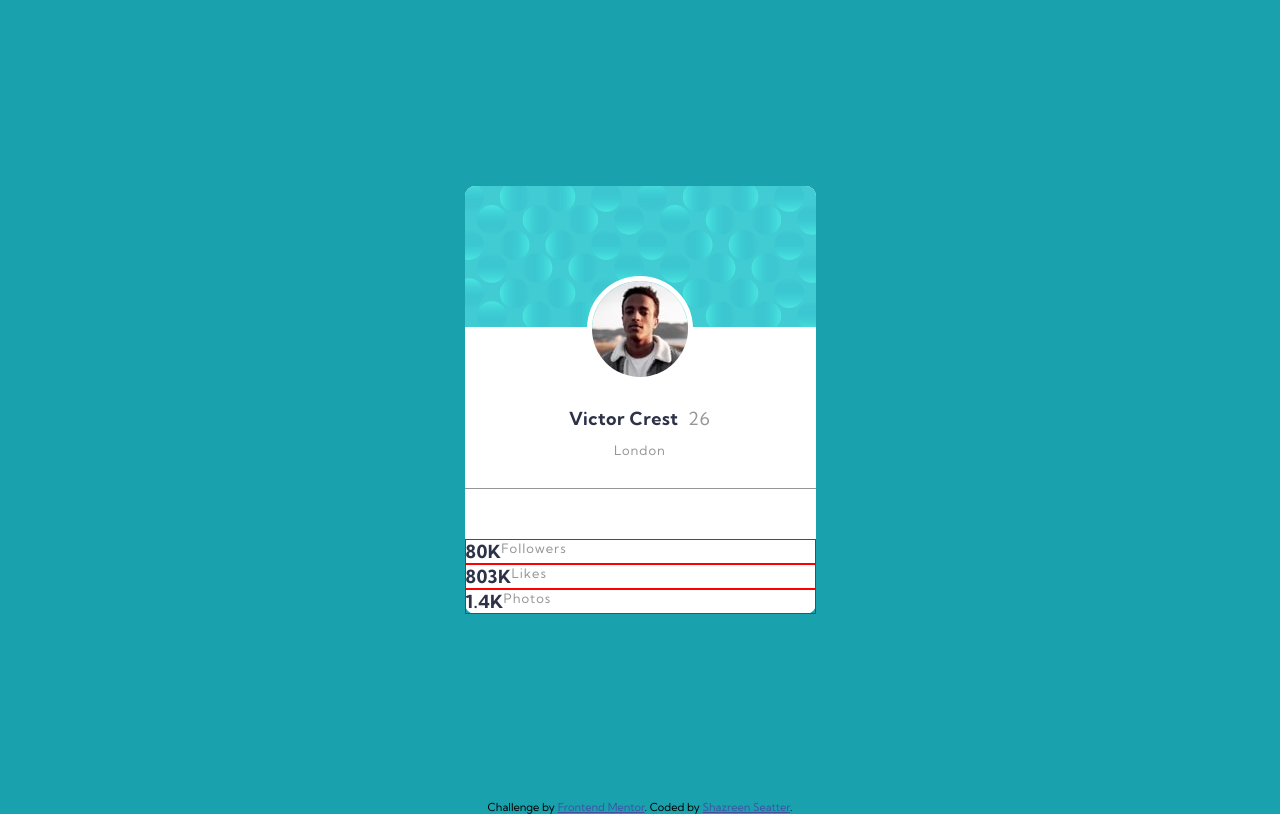
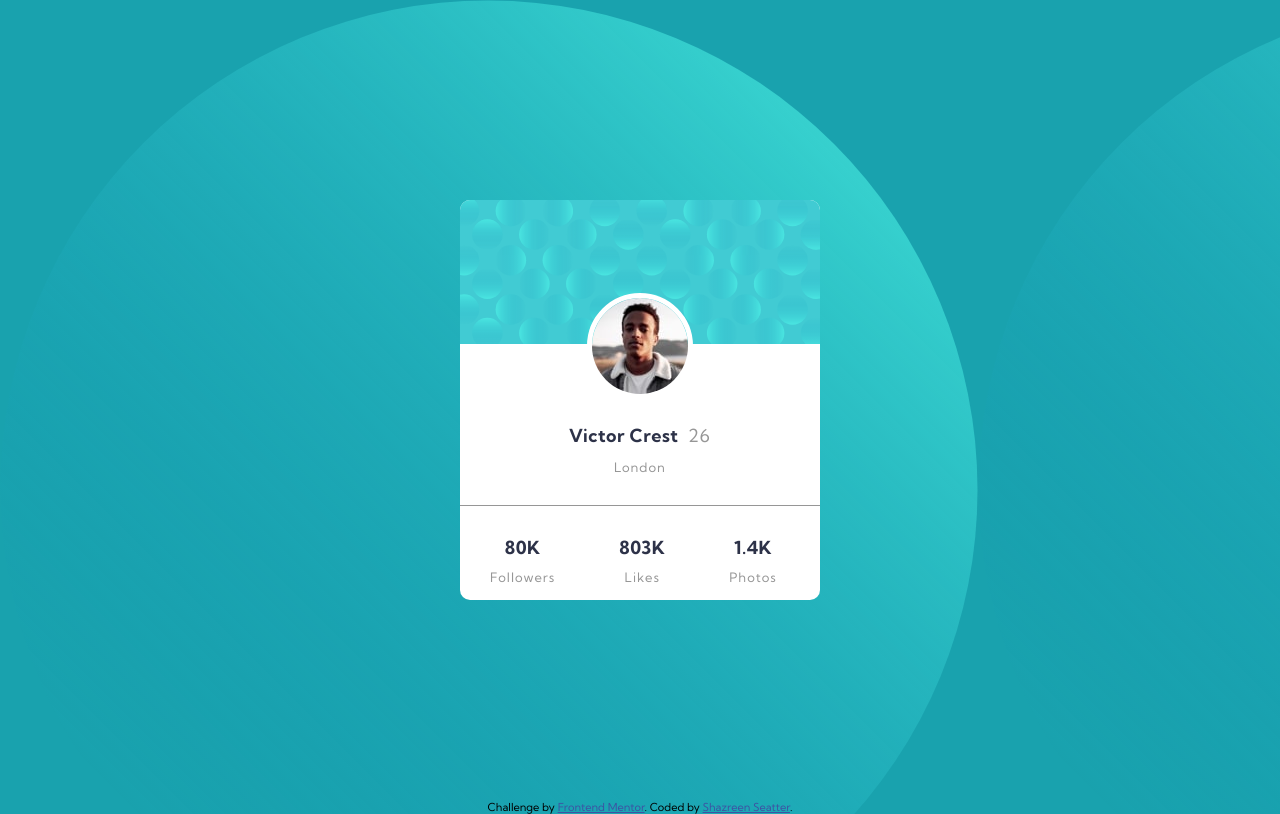
Before and after one commit to ShazSeatter/Profile-Card-Component-, a plain HTML site: page profile-card-component-main/index.html in a window 1280 px wide. Drawn offline with Linux system fonts and the light colour scheme.

Commit message:
cardbottom section alignment

```diff
--- a/profile-card-component-main/index.html
+++ b/profile-card-component-main/index.html
@@ -19,22 +19,25 @@
     <p class="light-fnt-color city-name">London</p>
     </div> <!-- card-info-secion end div -->
   <div class="card-bottom-section">
-<div class="stats">
-  <h2 class="fnt-color-fw">80K</h2>
-  <span class="light-fnt-color">Followers</span>
+<div class="stats followers">
+  <h2 class="fnt-color-fw stats-list">80K</h2>
+  <p class="light-fnt-color stats-list">Followers</p>
 </div> <!-- stats end div -->
-<div class="stats">
-  <h2 class="fnt-color-fw">803K</h2>
-  <span class="light-fnt-color">Likes</span>
+<div class="stats likes">
+  <h2 class="fnt-color-fw stats-list">803K</h2>
+  <p class="light-fnt-color">Likes</p>
 </div> <!-- stats end div -->
-<div class="stats">
-  <h2 class="fnt-color-fw">1.4K</h2>
-  <span class="light-fnt-color">Photos</span>
+<div class="stats photos">
+  <h2 class="fnt-color-fw stats-list">1.4K</h2>
+  <p class="light-fnt-color">Photos</p>
 </div> <!-- stats end div -->
   </div> <!-- card-bottom-section end div -->
 </div> <!-- card end div -->
 </div> <!-- container end div  -->
-  <footer class="attribution">
+
+
+
+<footer class="attribution">
     Challenge by <a href="https://www.frontendmentor.io?ref=challenge" target="_blank">Frontend Mentor</a>.
     Coded by <a href="#">Shazreen Seatter</a>.
   </footer>
--- a/profile-card-component-main/styles.css
+++ b/profile-card-component-main/styles.css
@@ -7,6 +7,7 @@
 
 body {
     font-family: 'Kumbh Sans', sans-serif;
+    background-image: url(../images/bg-pattern-top.svg);
     background-color: hsl(185, 75%, 39%);
 }
 
@@ -19,7 +20,8 @@ body {
 }
 .card {
   background-color: white;
-  width: 351px;
+  width: 360px;
+  height: 400px;
   border-radius: 10px;
   position: relative;
 }
@@ -74,11 +76,19 @@ body {
   padding-bottom: 30px;
 }
 
-.stats {
-  display:flex;
-  border: 1px solid red;
-
+.card-bottom-section {
+position: relative;
+bottom: 50px;
 }
 
+.stats {
+  display: inline-block;
+  margin: 30px;
+  text-align: center;
+}
+
+.stats-list {
+  padding-bottom: 10px;
+}
 .attribution { font-size: 11px; text-align: center; }
 .attribution a { color: hsl(228, 45%, 44%); }
```
